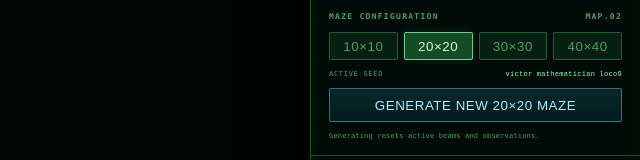
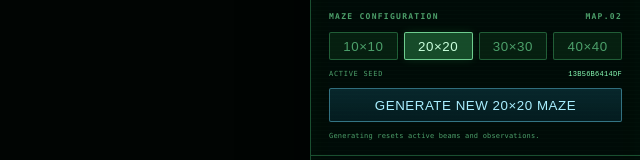
Before and after one commit to alexandre-eisenmann/plato, a React (Vite) app: page / in a window 1280 px wide. Shown: the part 413-573 px from the top of the page, without its empty margins (640-1280 px from the left). Built offline with nearby package versions, Linux system fonts and the light colour scheme; no server answers.

Commit message:
Randomize maze on page load

```diff
--- a/src/App.jsx
+++ b/src/App.jsx
@@ -9,7 +9,6 @@ import {createWallCollisionIndex} from './maze/wallCollision.js'
 import Experience from './scene/Experience.jsx'
 import Dashboard from './ui/Dashboard.jsx'
 import {
-  MAZE_SEED,
   MAZE_WIDTH,
   WALL_THICKNESS,
 } from './sceneConfig.js'
@@ -17,7 +16,7 @@ import {
 export default function App() {
   const [experiment, setExperiment] = useState(() => createMazeExperiment({
     size: MAZE_WIDTH,
-    seed: MAZE_SEED,
+    seed: createRandomMazeSeed(),
     preferredEntryPoint: DEFAULT_BEAM_ENTRY_POINT,
   }))
   const collisionIndex = useMemo(() => (
--- a/src/sceneConfig.js
+++ b/src/sceneConfig.js
@@ -1,6 +1,5 @@
 export const MAZE_WIDTH = 20
 export const MAZE_HEIGHT = 20
-export const MAZE_SEED = 'victor mathematician loco9'
 export const WALL_THICKNESS = 0.5
 
 export function createMazeBounds(width, height) {
```
Also changed, not shown: 1 other file (tests, documents, lock files or other folders).
